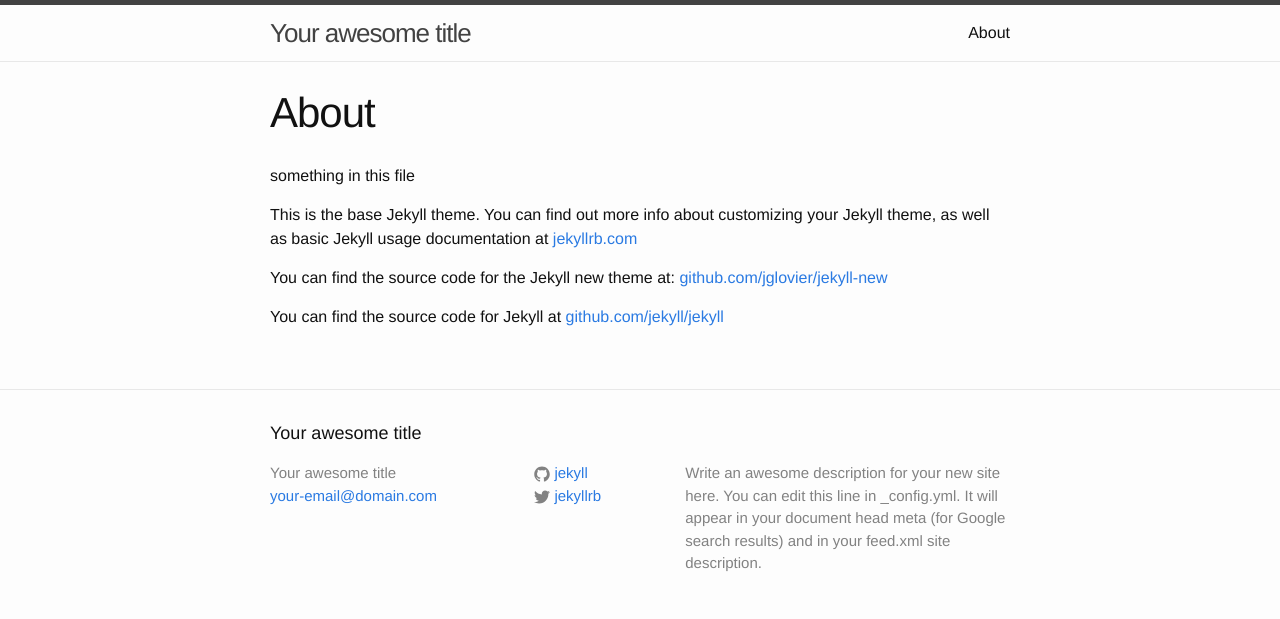
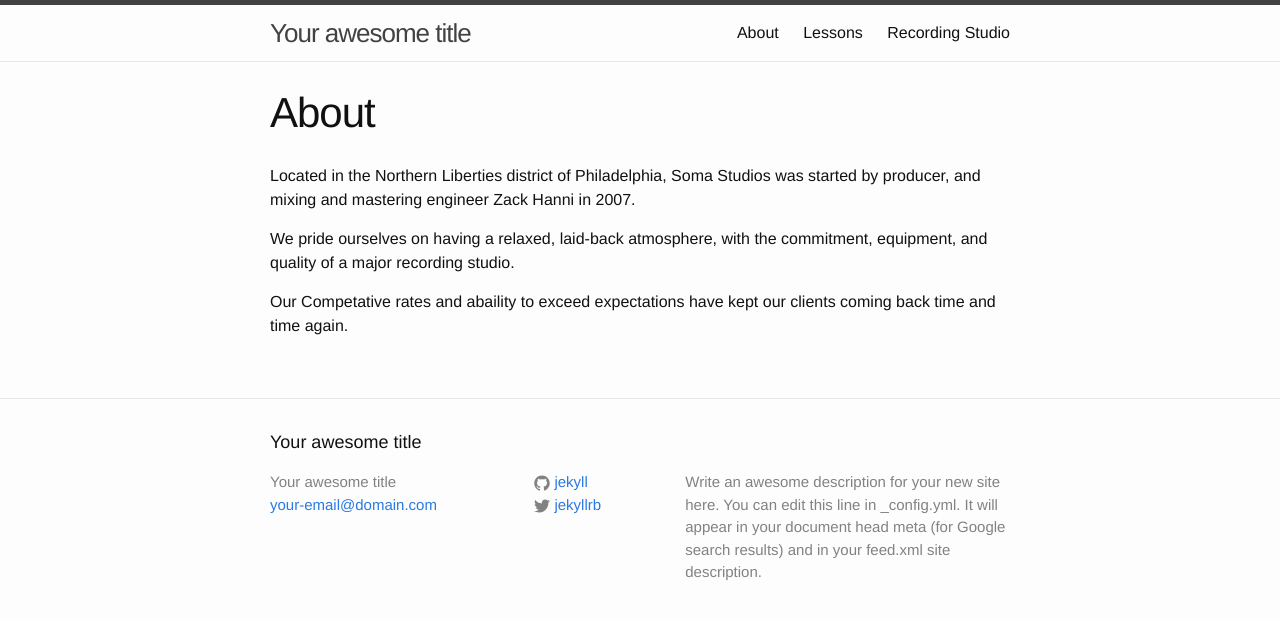
Before and after one commit to zackhanni/Soma-website-classic, a Jekyll site: the page built from about.md, in a window 1280 px wide. Shown: the top 619 px of the page. Built offline with Jekyll 4.4.1, drawn with Linux system fonts in a browser that asks for light colours.

Commit message:
Added text on new recording studio and lessons page

```diff
--- a/about.md
+++ b/about.md
@@ -3,10 +3,8 @@ layout: page
 title: About
 permalink: /about/
 ---
-something in this file
+Located in the Northern Liberties district of Philadelphia, Soma Studios was started by producer, and mixing and mastering engineer Zack Hanni in 2007.
 
-This is the base Jekyll theme. You can find out more info about customizing your Jekyll theme, as well as basic Jekyll usage documentation at [jekyllrb.com](http://jekyllrb.com/)
+We pride ourselves on having a relaxed, laid-back atmosphere, with the commitment, equipment, and quality of a major recording studio.
 
-You can find the source code for the Jekyll new theme at: [github.com/jglovier/jekyll-new](https://github.com/jglovier/jekyll-new)
-
-You can find the source code for Jekyll at [github.com/jekyll/jekyll](https://github.com/jekyll/jekyll)
+Our Competative rates and abaility to exceed expectations have kept our clients coming back time and time again.
```
Also changed, not shown: lessons.md (added, +36 -0 lines), recording_studio.md (added, +29 -0 lines).
